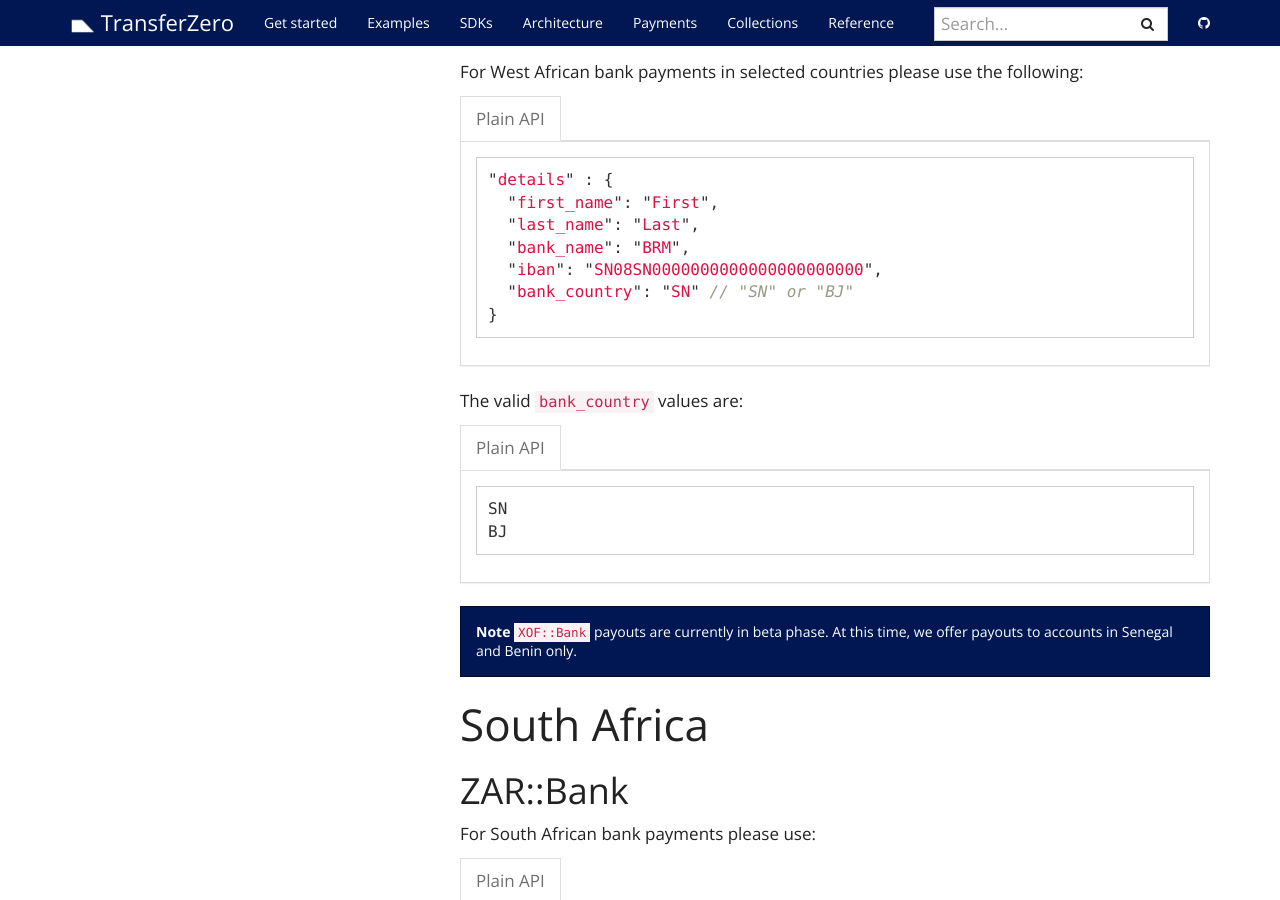
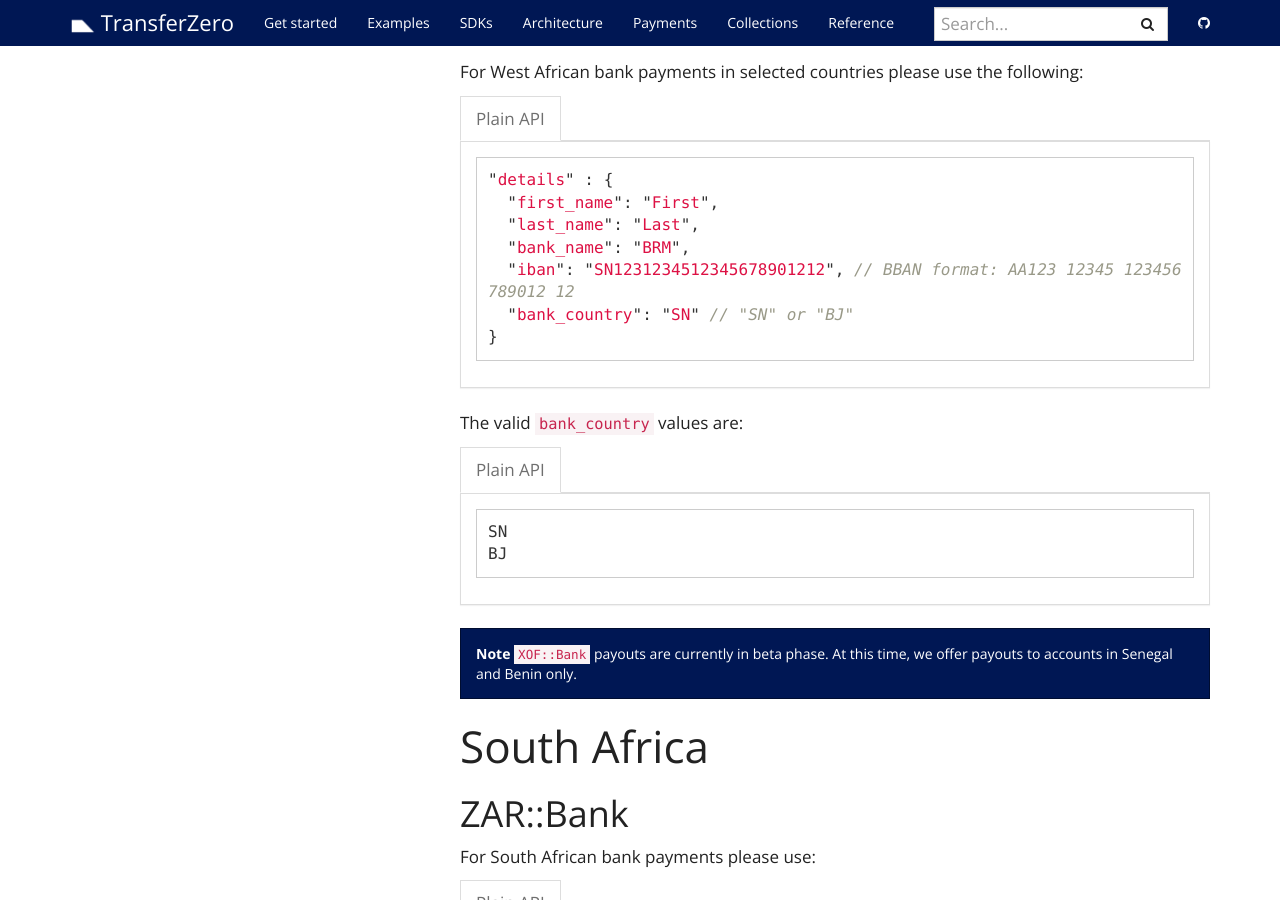
Before and after one commit to transferzero/api-documentation, a Jekyll site: the page built from _docs/payout-details.md, in a window 1280 px wide and 900 px high, scrolled down 11347 px. Built offline with Jekyll 4.4.1, drawn with Linux system fonts in a browser that asks for light colours; nearby versions of some CDN libraries; comment, search, counter and statistics services are not loaded.

Commit message:
Update payout-details.md

````diff
--- a/_docs/payout-details.md
+++ b/_docs/payout-details.md
@@ -509,7 +509,7 @@ For West African bank payments in selected countries please use the following:
   "first_name": "First",
   "last_name": "Last",
   "bank_name": "BRM",
-  "iban": "SN08SN0000000000000000000000",
+  "iban": "SN1231234512345678901212", // BBAN format: AA123 12345 123456789012 12
   "bank_country": "SN" // "SN" or "BJ"
 }
 ```
````
